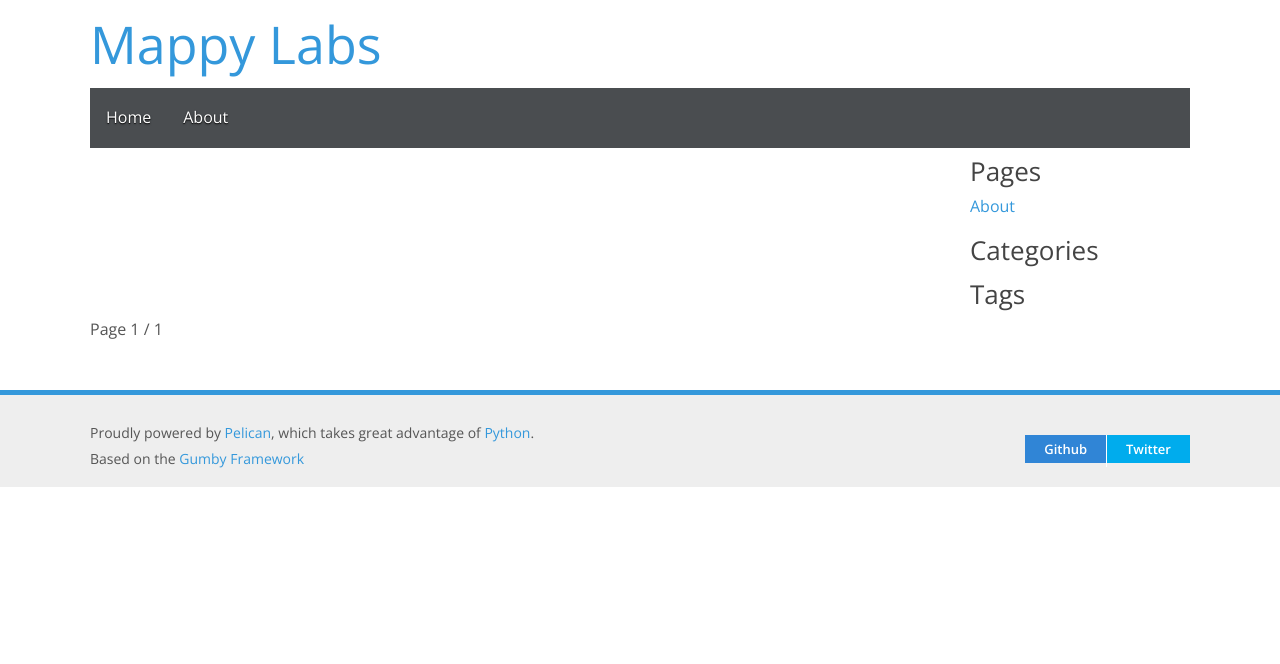
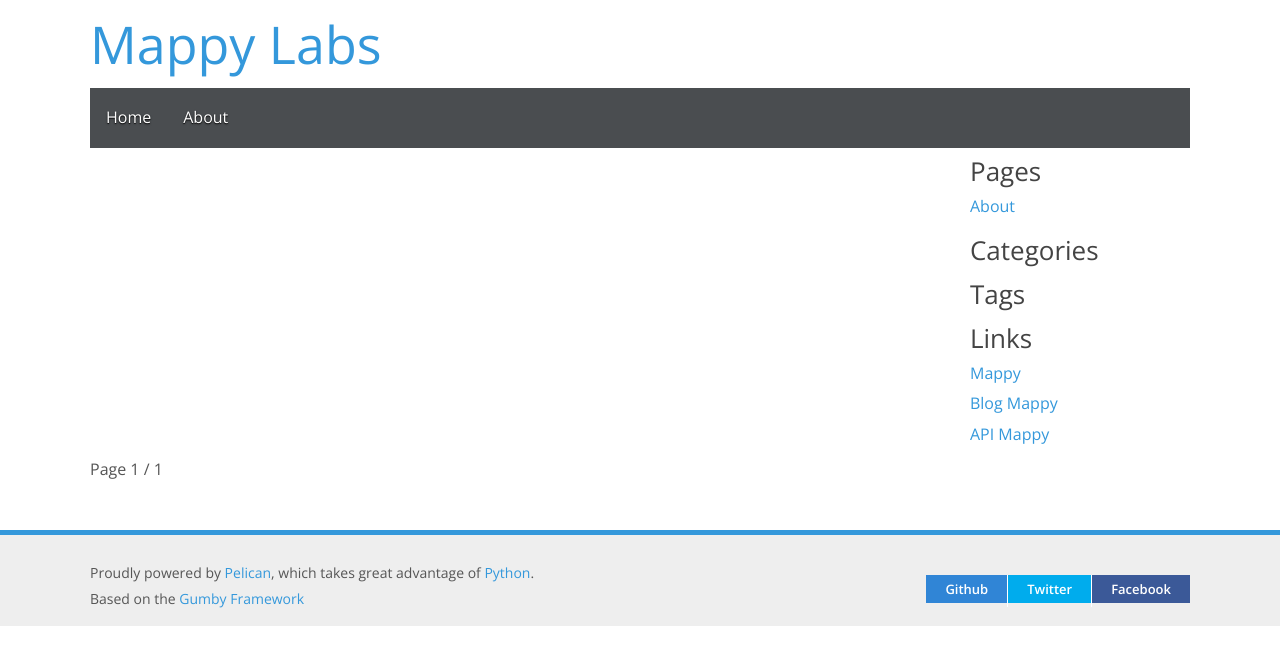
Before and after one commit to Mappy/mappy.github.io, a plain HTML site: page index.html in a window 1280 px wide. Drawn offline with nearby package versions, Linux system fonts and the light colour scheme.

Commit message:
Travis build 11 pushed to Github Pages

```diff
--- a/feeds/rss.xml
+++ b/feeds/rss.xml
@@ -1,2 +1,2 @@
 <?xml version="1.0" encoding="utf-8"?>
-<feed xmlns="http://www.w3.org/2005/Atom"><title>Mappy Labs</title><link href="/" rel="alternate"></link><link href="/feeds/rss.xml" rel="self"></link><id>/</id><updated>2014-01-06T19:12:00Z</updated></feed>
+<feed xmlns="http://www.w3.org/2005/Atom"><title>Mappy Labs</title><link href="/" rel="alternate"></link><link href="/feeds/rss.xml" rel="self"></link><id>/</id><updated>2014-01-06T19:21:55Z</updated></feed>
--- a/index.html
+++ b/index.html
@@ -71,6 +71,14 @@
 
 <h4>Tags</h4>
 
+<nav class="widget">
+  <h4>Links</h4>
+  <ul>
+    <li><a href="http://www.mappy.com/">Mappy</a></li>
+    <li><a href="corporate.mappy.com">Blog Mappy</a></li>
+    <li><a href="http://corporate.mappy.com/faq/integrez-mappy/">API Mappy</a></li>
+  </ul>
+</nav>
 
 
 </div> </div><!-- /.row -->
@@ -107,6 +115,7 @@
 
                 <li><div class="btn twitter"><a href="https://twitter.com/Mappy" target="_blank">Twitter</a></div></li>
 
+                <li><div class="btn facebook"><a href="https://www.facebook.com/MappyOnline" target="_blank">Facebook</a></div></li>
 
 
               </ul>
```
Also changed, not shown: archives.html (+1 -0 lines), authors.html (+1 -0 lines), categories.html (+1 -0 lines), pages/About.html (+1 -0 lines), tags.html (+1 -0 lines).
